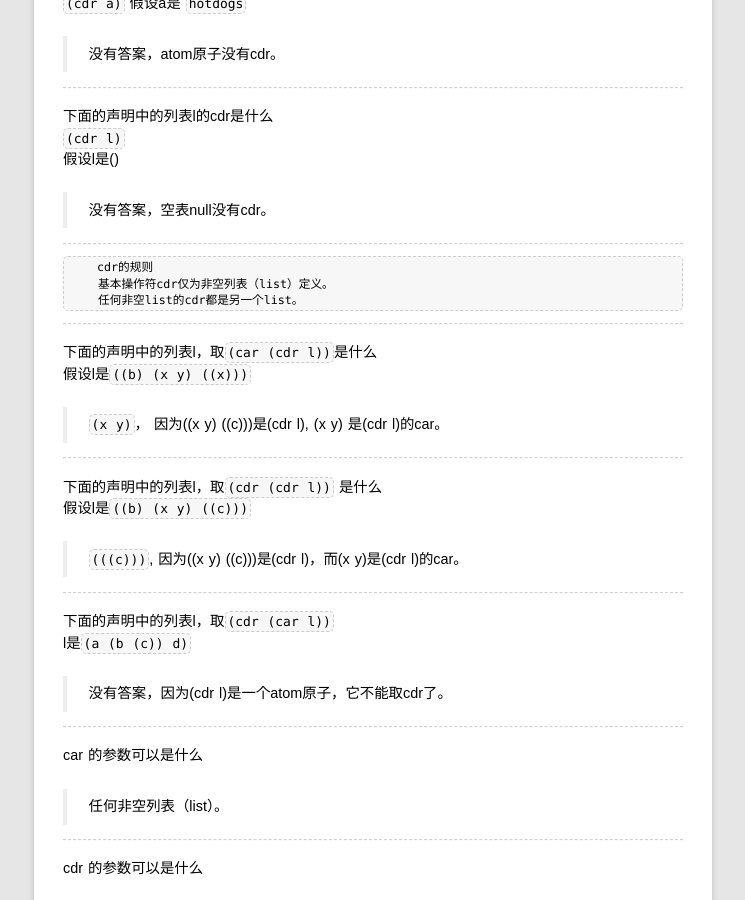
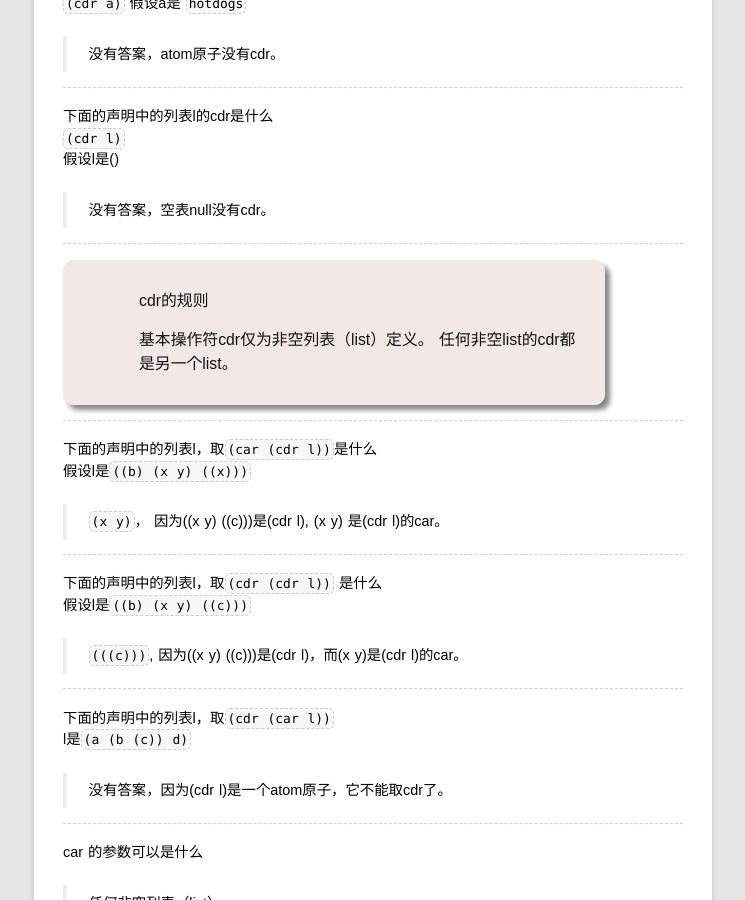
Before and after one commit to rhuichao/uternet.github.io, a Jekyll site: the page built from TLS/01.md, in a window 1280 px wide and 900 px high, scrolled down 4435 px. Shown: the whole window, without its empty margins (267-1012 px from the left). Built offline with Jekyll 4.4.1, drawn with Linux system fonts in a browser that asks for light colours; some web fonts are replaced; Markdown is read by kramdown in place of the engine named in the settings.

Commit message:
new document posted

````diff
--- a/TLS/01.md
+++ b/TLS/01.md
@@ -242,11 +242,11 @@ l是`((x) t r)`
 
 ------------------
 
-```
-    cdr的规则
-    基本操作符cdr仅为非空列表（list）定义。
-    任何非空list的cdr都是另一个list。
-```
+<div class="textbox">
+    <p>cdr的规则</p>
+    <p>基本操作符cdr仅为非空列表（list）定义。
+    任何非空list的cdr都是另一个list。</p>
+</div>
 
 ------------------
 
````
